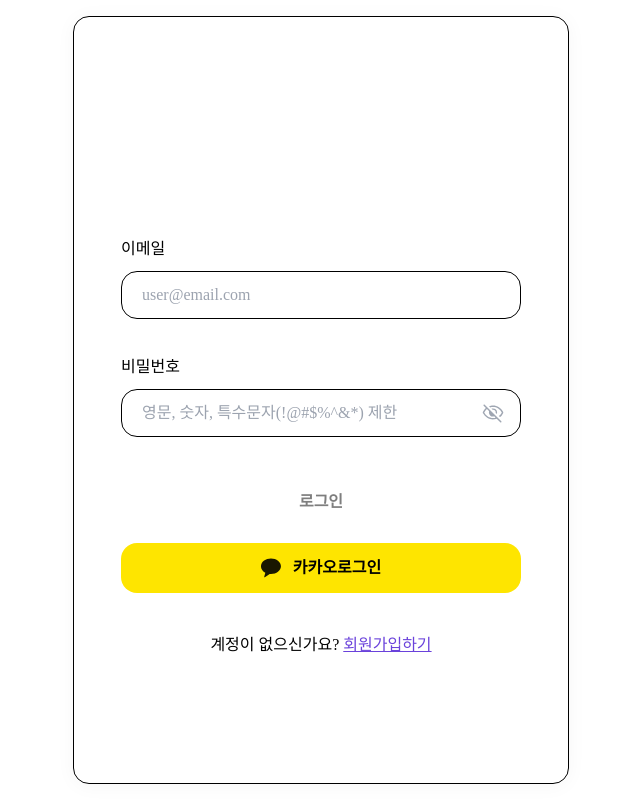
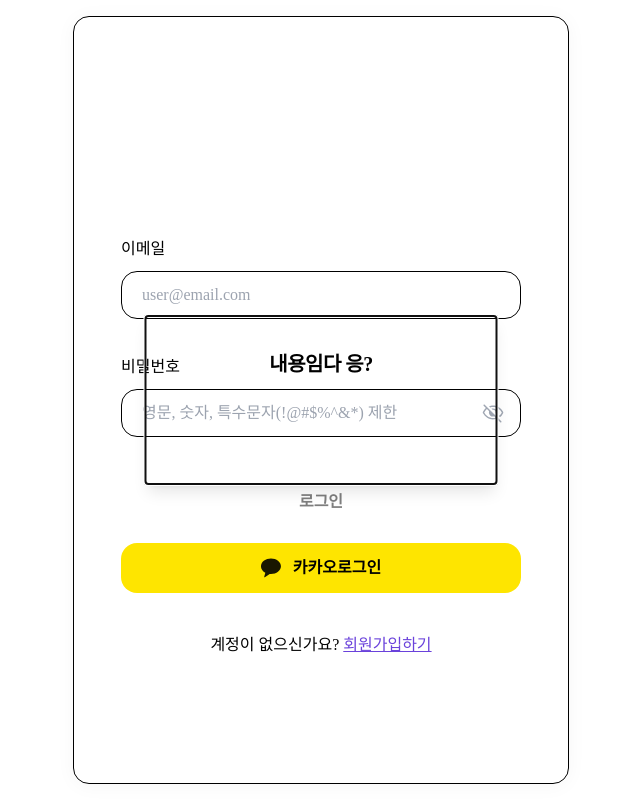
Before and after one commit to summerDev96/WHYNE_FE, a Next.js app: page /signin in a window 1280 px wide. Shown: the whole page, without its empty margins (319-959 px from the left). Built offline with nearby package versions, Linux system fonts and the light colour scheme; no server answers; a web font is replaced by a local one.

Commit message:
fix: 모달 수정 진행중

```diff
--- a/src/components/common/Modal/ConfirmModal.tsx
+++ b/src/components/common/Modal/ConfirmModal.tsx
@@ -15,7 +15,6 @@
   open,
   onOpenChange,
   buttons,
-  title,
   showCloseButton = false,
   children,
 }: ConfirmModalProps) => {
@@ -27,12 +26,11 @@
       className='max-w-[353px] px-4 pb-6 gap-10'
     >
       <Modal.Header>
-        <Modal.Title
-          title={title}
-          className='mt-2 flex justify-center custom-text-2lg-bold md:custom-text-xl-bold'
-        ></Modal.Title>
+        <Modal.Title className='mt-2 flex justify-center custom-text-2lg-bold md:custom-text-xl-bold'>
+          {children}
+        </Modal.Title>
       </Modal.Header>
-      <Modal.Body>{children}</Modal.Body>
+      <Modal.Body></Modal.Body>
       <Modal.Footer>{buttons}</Modal.Footer>
     </Modal>
   );
--- a/src/components/common/Modal/Modal.tsx
+++ b/src/components/common/Modal/Modal.tsx
@@ -53,8 +53,8 @@
   );
 };
 
-Modal.Title = function Title({ title, className }: ModalTitleProps) {
-  return <DialogTitle className={className}>{title}</DialogTitle>;
+Modal.Title = function Title({ title, className, children }: ModalTitleProps) {
+  return <DialogTitle className={className}>{children ?? title}</DialogTitle>;
 };
 
 Modal.Body = function Body({ children }: ModalBodyProps) {
--- a/src/pages/signin/index.tsx
+++ b/src/pages/signin/index.tsx
@@ -1,4 +1,4 @@
-import React from 'react';
+import React, { useState } from 'react';
 
 import { zodResolver } from '@hookform/resolvers/zod';
 import { useMutation } from '@tanstack/react-query';
@@ -12,6 +12,7 @@
 import AuthLayout from '@/components/auth/AuthLayout';
 import AuthLogo from '@/components/auth/AuthLogo';
 import FormInput from '@/components/common/FormInput';
+import ConfirmModal from '@/components/common/Modal/ConfirmModal';
 import ErrorModal from '@/components/common/Modal/ErrorModal';
 import { Button } from '@/components/ui/button';
 import useAuthRedirect from '@/hooks/useAuthRedirect';
@@ -29,6 +30,8 @@
 type LoginData = z.infer<typeof LoginSchema>;
 
 const SignIn = () => {
+  const [show, setShow] = useState(true);
+
   const { open, setOpen, handleError, errorMessage } = useErrorModal();
   const { userData, isLoading } = useAuthRedirect();
   const router = useRouter();
@@ -80,6 +83,12 @@
   return (
     <AuthLayout className='min-h-[40rem] md:min-h-[46rem] lg:min-h-[48rem]'>
       <ErrorModal open={open} onOpenChange={setOpen} errorMessage={errorMessage} />
+
+      <ConfirmModal open={show} onOpenChange={setShow}>
+        내용임다 응?
+      </ConfirmModal>
+
+      {/* <BasicModal /> */}
 
       <AuthLogo />
       {/* 폼 시작 */}
--- a/src/types/ModalTypes.ts
+++ b/src/types/ModalTypes.ts
@@ -20,6 +20,7 @@
 export type ModalTitleProps = {
   title?: string;
   className?: string;
+  children?: React.ReactNode;
 };
 
 export type ModalBodyProps = {
```
